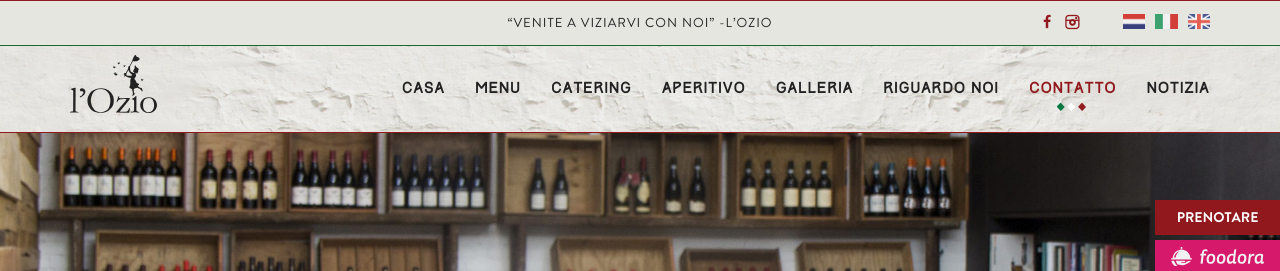
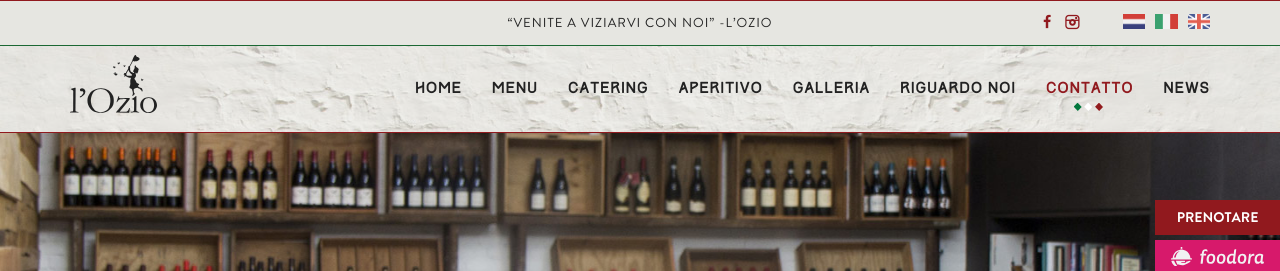
Before and after one commit to jhvanderschee/lozio_it, a Jekyll site: the page built from index.md, in a window 1280 px wide. Shown: the top 271 px of the page. Built offline with Jekyll 4.4.1, drawn with Linux system fonts in a browser that asks for light colours.

Commit message:
Updated '/_includes/header.html' via CloudCannon

```diff
--- a/_includes/header.html
+++ b/_includes/header.html
@@ -13,14 +13,14 @@ if(getParameterByName('url')) {
 <div class="navmenu navmenu-default navmenu-fixed-left offcanvas">
       <img src="/img/logofullwhite.svg">
       <ul class="nav navmenu-nav">
-              <li><a href="/#top">Casa</a></li>
+              <li><a href="/#top">Home</a></li>
               <li><a href="/#menu">Menu</a></li>
               <li {% if page.url == '/catering/' or page.url == '/catering/index.html' %}class="active"{% endif %}><a href="/#catering">Catering</a></li>
               <li {% if page.url == '/aperitivo/' or page.url == '/aperitivo/index.html' %}class="active"{% endif %}><a href="/#catering">Aperitivo</a></li>
               <li><a href="/#gallery">Galleria</a></li>
               <li {% if page.url == '/about/' or page.url == '/about/index.html' %}class="active"{% endif %}><a href="/about/">Riguardo noi</a></li>
               <li><a href="/#contact">Contatto</a></li>
-              <li {% if page.layout == 'post' or page.layout == 'blog' %}class="active"{% endif %}><a href="/news/">Notizia</a></li>
+              <li {% if page.layout == 'post' or page.layout == 'blog' %}class="active"{% endif %}><a href="/news/">News</a></li>
 
       </ul>
 </div>
@@ -36,14 +36,14 @@ if(getParameterByName('url')) {
           </div>
           <div id="navbar" class="navbar-collapse collapse">
             <ul class="nav navbar-nav navbar-right">
-              <li class="hidden-sm"><a href="#top">Casa</a></li>
+              <li class="hidden-sm"><a href="#top">Home</a></li>
               <li><a href="#menu">Menu</a></li>
               <li {% if page.url == '/catering/' or page.url == '/catering/index.html' %}class="active"{% endif %}><a href="#catering">Catering</a></li>
               <li class="hidden-sm {% if page.url == '/aperitivo/' or page.url == '/aperitivo/index.html' %}active{% endif %}"><a href="/aperitivo">Aperitivo</a></li>
               <li class="hidden-md"><a href="#gallery">Galleria</a></li>
               <li {% if page.url == '/about/' or page.url == '/about/index.html' %}class="active"{% endif %}><a href="/about/">Riguardo noi</a></li>
               <li><a href="#contact">Contatto</a></li>
-              <li {% if page.layout == 'post' or page.layout == 'blog' %}class="active"{% endif %}><a href="/news/">Notizia</a></li>
+              <li {% if page.layout == 'post' or page.layout == 'blog' %}class="active"{% endif %}><a href="/news/">News</a></li>
             </ul>
           </div><!--/.nav-collapse -->
         </div><!--/.container -->
```
